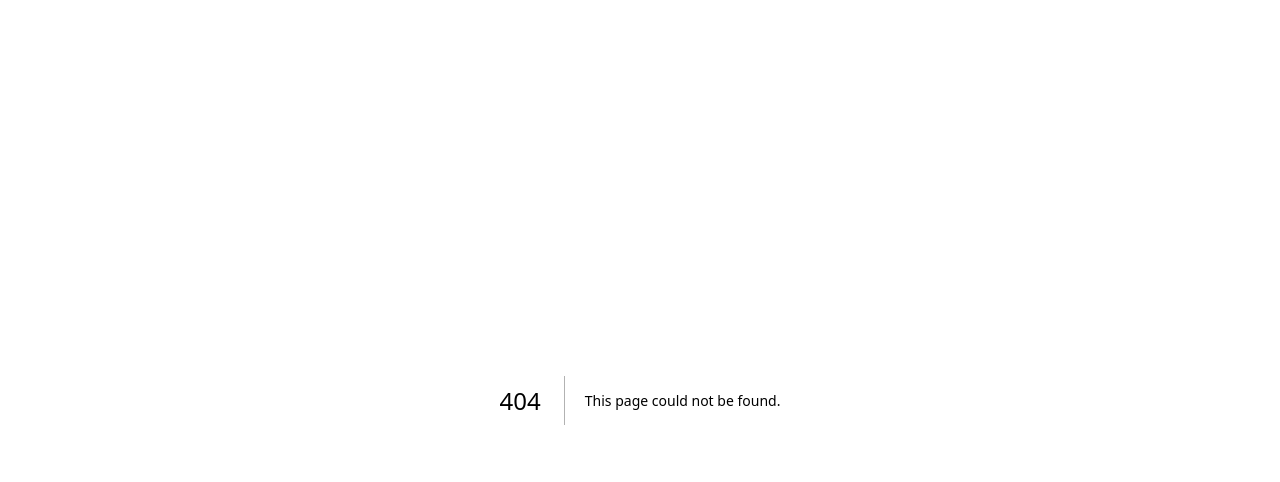
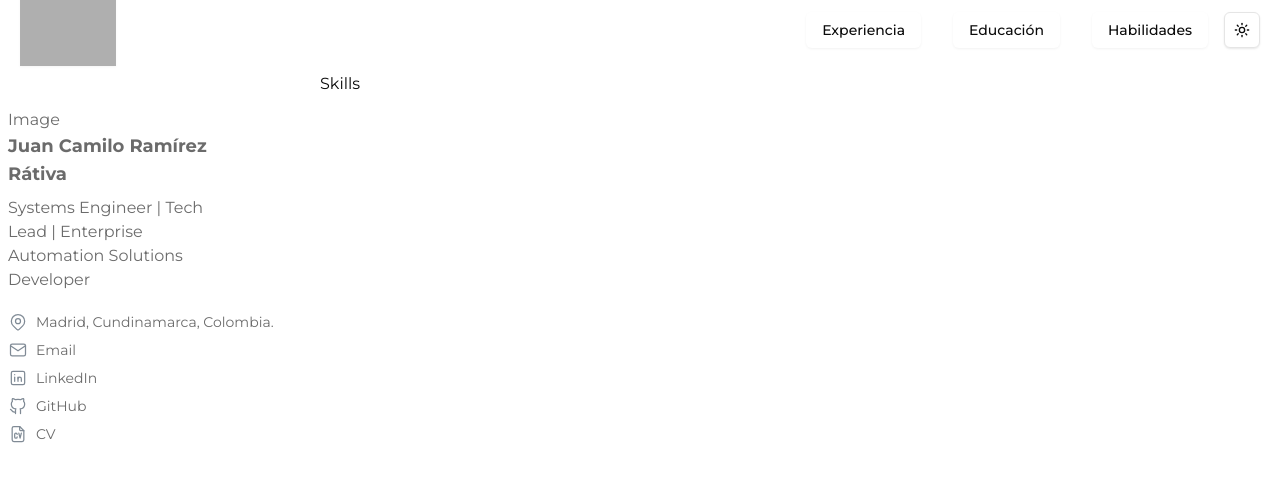
Before and after one commit to wthoutjc/new-portfolio, a Next.js app: page /skills in a window 1280 px wide. Before the commit this address had no page. Shown: the top 482 px of the page. Built offline with nearby package versions, Linux system fonts and the light colour scheme; grey boxes are pictures that could not be loaded.

Commit message:
feat: side me done

```diff
--- /dev/null
+++ b/src/app/(public)/education/page.tsx
@@ -0,0 +1,3 @@
+export default function EducationPage() {
+  return <div>Education</div>;
+}
--- /dev/null
+++ b/src/app/(public)/experience/page.tsx
@@ -0,0 +1,3 @@
+export default function ExperiencePage() {
+  return <div>Experience</div>;
+}
--- a/src/app/(public)/layout.tsx
+++ b/src/app/(public)/layout.tsx
@@ -1,4 +1,5 @@
 import { AppNavbar } from "@/components/ui/app-navbar/app-navbar";
+import { SideMe } from "@/components/ui/side-me/side-me";
 
 export default function PublicLayout({
   children,
@@ -10,7 +11,7 @@ export default function PublicLayout({
       <AppNavbar />
       <div className="flex flex-[1_0_auto] justify-center">
         <div className="flex flex-col max-w-7xl w-full md:flex-row">
-          <div>asd</div>
+          <SideMe />
           <div
             className="flex flex-col p-3 md:pt-3 md:p-0 w-full md:w-3/4"
             id="content"
--- /dev/null
+++ b/src/app/(public)/skills/page.tsx
@@ -0,0 +1,3 @@
+export default function SkillsPage() {
+  return <div>Skills</div>;
+}
--- /dev/null
+++ b/src/components/ui/side-me/side-me.tsx
@@ -0,0 +1,144 @@
+import Link from "next/link";
+
+const SideMe = () => {
+  return (
+    <div className="flex flex-col p-2 opacity-60 hover:opacity-100 ease-in-out duration-300 lg:w-1/4 md:w-full">
+      <div className="flex sticky top-10 md:mt-10 md:flex-col lg:flex-col">
+        <div>Image</div>
+        <div className="w-2/3">
+          <p className="font-bold mb-2 text-xs md:text-lg">
+            Juan Camilo Ramírez Rátiva
+          </p>
+          <p className="text-xs md:text-base md:mb-5">
+            Systems Engineer | Tech Lead | Enterprise Automation Solutions
+            Developer
+          </p>
+        </div>
+        <div className="hidden md:block">
+          <div className="flex">
+            <svg
+              xmlns="http://www.w3.org/2000/svg"
+              className="icon icon-tabler icon-tabler-map-pin mr-2"
+              width="20"
+              height="20"
+              viewBox="0 0 24 24"
+              strokeWidth="1.5"
+              stroke="#2c3e50"
+              fill="none"
+              strokeLinecap="round"
+              strokeLinejoin="round"
+            >
+              <path stroke="none" d="M0 0h24v24H0z" fill="none" />
+              <path d="M9 11a3 3 0 1 0 6 0a3 3 0 0 0 -6 0" />
+              <path d="M17.657 16.657l-4.243 4.243a2 2 0 0 1 -2.827 0l-4.244 -4.243a8 8 0 1 1 11.314 0z" />
+            </svg>
+            <p className="md:text-xs lg:text-sm">
+              Madrid, Cundinamarca, Colombia.
+            </p>
+          </div>
+          <div className="flex flex-col">
+            <Link
+              href="mailto:juancamilorr2012@hotmail.com"
+              className="flex md:text-xs lg:text-sm hover:underline mt-2"
+            >
+              <svg
+                xmlns="http://www.w3.org/2000/svg"
+                className="icon icon-tabler icon-tabler-mail mr-2"
+                width="20"
+                height="20"
+                viewBox="0 0 24 24"
+                strokeWidth="1.5"
+                stroke="#2c3e50"
+                fill="none"
+                strokeLinecap="round"
+                strokeLinejoin="round"
+              >
+                <path stroke="none" d="M0 0h24v24H0z" fill="none" />
+                <path d="M3 7a2 2 0 0 1 2 -2h14a2 2 0 0 1 2 2v10a2 2 0 0 1 -2 2h-14a2 2 0 0 1 -2 -2v-10z" />
+                <path d="M3 7l9 6l9 -6" />
+              </svg>
+              <p>Email</p>
+            </Link>
+            <Link
+              href="https://www.linkedin.com/in/juan-camilo-ramirez/"
+              className="flex md:text-xs lg:text-sm hover:underline mt-2"
+            >
+              <svg
+                xmlns="http://www.w3.org/2000/svg"
+                className="icon icon-tabler icon-tabler-brand-linkedin mr-2"
+                width="20"
+                height="20"
+                viewBox="0 0 24 24"
+                strokeWidth="1.5"
+                stroke="#2c3e50"
+                fill="none"
+                strokeLinecap="round"
+                strokeLinejoin="round"
+              >
+                <path stroke="none" d="M0 0h24v24H0z" fill="none" />
+                <path d="M4 4m0 2a2 2 0 0 1 2 -2h12a2 2 0 0 1 2 2v12a2 2 0 0 1 -2 2h-12a2 2 0 0 1 -2 -2z" />
+                <path d="M8 11l0 5" />
+                <path d="M8 8l0 .01" />
+                <path d="M12 16l0 -5" />
+                <path d="M16 16v-3a2 2 0 0 0 -4 0" />
+              </svg>
+              <p>LinkedIn</p>
+            </Link>
+            <Link
+              href="https://github.com/wthoutjc"
+              className="flex md:text-xs lg:text-sm hover:underline mt-2"
+            >
+              <svg
+                xmlns="http://www.w3.org/2000/svg"
+                className="icon icon-tabler icon-tabler-brand-github mr-2"
+                width="20"
+                height="20"
+                viewBox="0 0 24 24"
+                strokeWidth="1.5"
+                stroke="#2c3e50"
+                fill="none"
+                strokeLinecap="round"
+                strokeLinejoin="round"
+              >
+                <path stroke="none" d="M0 0h24v24H0z" fill="none" />
+                <path d="M9 19c-4.3 1.4 -4.3 -2.5 -6 -3m12 5v-3.5c0 -1 .1 -1.4 -.5 -2c2.8 -.3 5.5 -1.4 5.5 -6a4.6 4.6 0 0 0 -1.3 -3.2a4.2 4.2 0 0 0 -.1 -3.2s-1.1 -.3 -3.5 1.3a12.3 12.3 0 0 0 -6.2 0c-2.4 -1.6 -3.5 -1.3 -3.5 -1.3a4.2 4.2 0 0 0 -.1 3.2a4.6 4.6 0 0 0 -1.3 3.2c0 4.6 2.7 5.7 5.5 6c-.6 .6 -.6 1.2 -.5 2v3.5" />
+              </svg>
+              <p>GitHub</p>
+            </Link>
+            <Link
+              href="https://drive.google.com/file/d/1HTYe6vwNlGoSwT_pOVuxZS_lz6Yh3r-_/view?usp=sharing"
+              className="flex md:text-xs lg:text-sm hover:underline mt-2"
+            >
+              <svg
+                xmlns="http://www.w3.org/2000/svg"
+                className="icon icon-tabler icon-tabler-file-cv mr-2"
+                width="20"
+                height="20"
+                viewBox="0 0 24 24"
+                strokeWidth="1.5"
+                stroke="#2c3e50"
+                fill="none"
+                strokeLinecap="round"
+                strokeLinejoin="round"
+              >
+                <path stroke="none" d="M0 0h24v24H0z" fill="none" />
+                <path d="M14 3v4a1 1 0 0 0 1 1h4" />
+                <path d="M17 21h-10a2 2 0 0 1 -2 -2v-14a2 2 0 0 1 2 -2h7l5 5v11a2 2 0 0 1 -2 2z" />
+                <path d="M11 12.5a1.5 1.5 0 0 0 -3 0v3a1.5 1.5 0 0 0 3 0" />
+                <path d="M13 11l1.5 6l1.5 -6" />
+              </svg>
+              <p>CV</p>
+            </Link>
+          </div>
+          <div className="block md:hidden">
+            <button>
+              <p className="text-xs">Socials</p>
+            </button>
+          </div>
+        </div>
+      </div>
+    </div>
+  );
+};
+
+export { SideMe };
```
